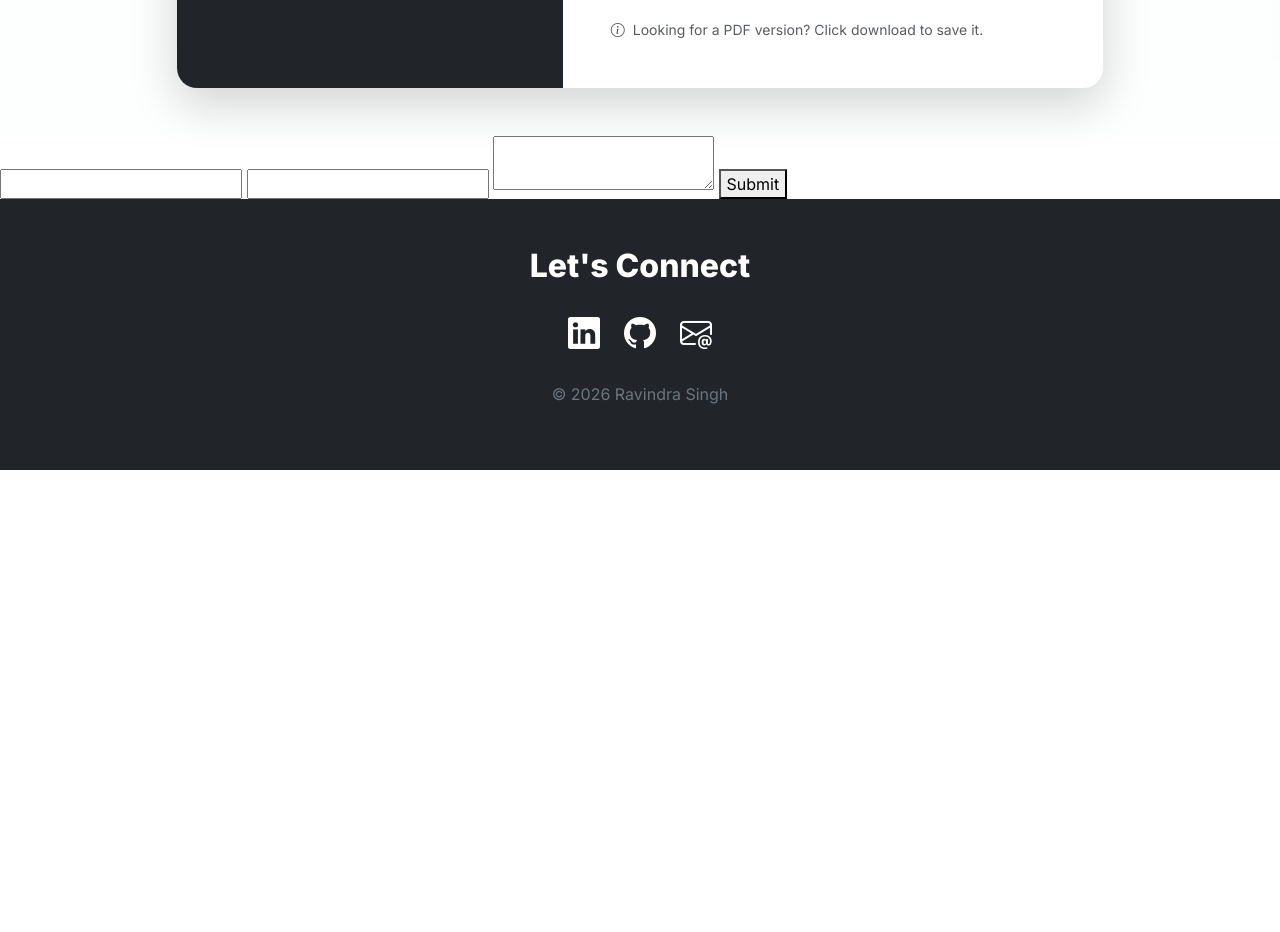
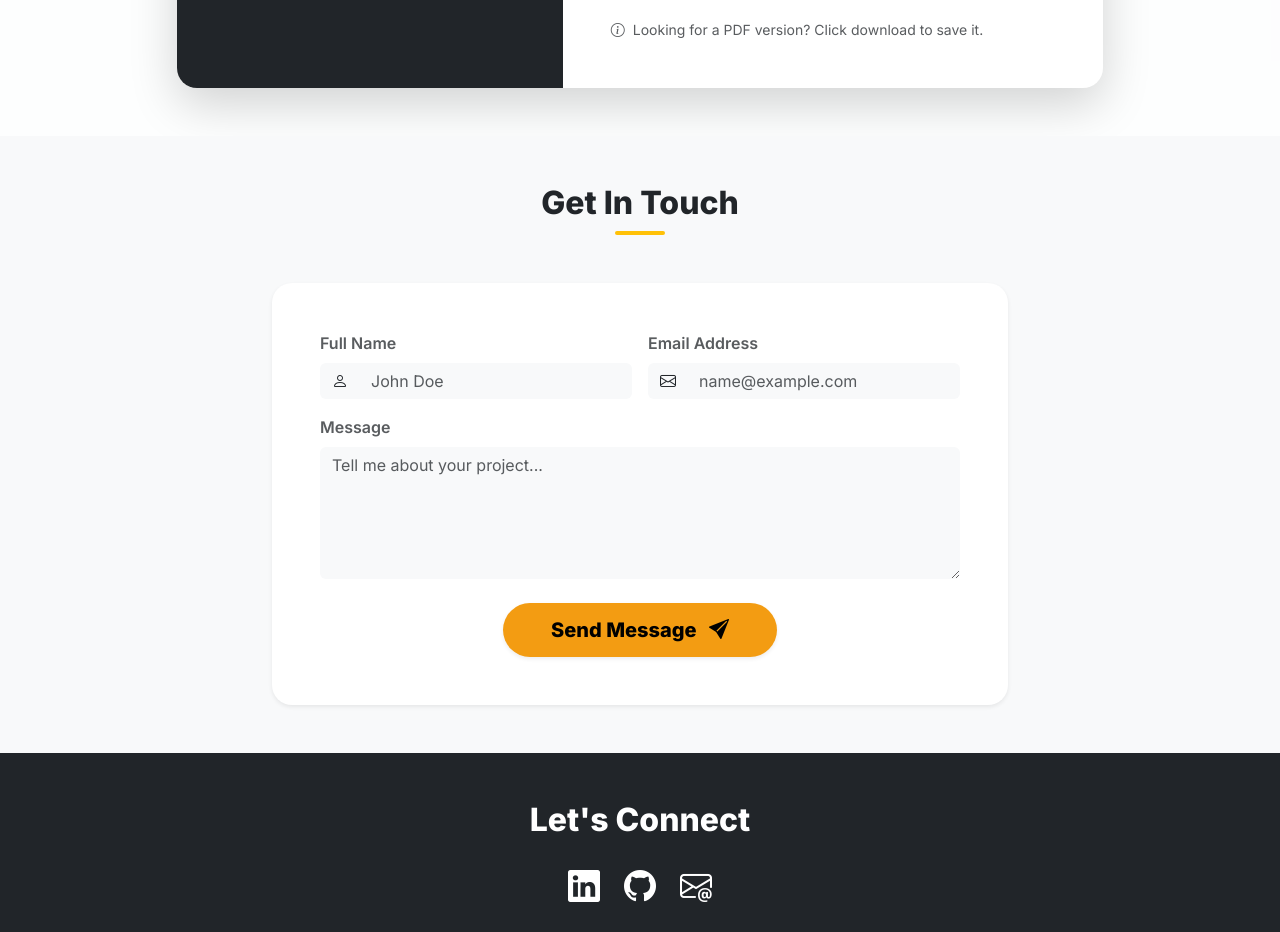
Before and after one commit to ravindra-dot/profile, a plain HTML site: page index.html in a window 1280 px wide. Shown: the part 3496-4428 px from the top of the page. Before the commit the page ends 3966 px from the top, so only its background shows below. Drawn offline with nearby package versions, Linux system fonts and the light colour scheme.

Commit message:
Update index.html

```diff
--- a/index.html
+++ b/index.html
@@ -299,15 +299,53 @@
   </div>
 </section>
 
-  <section>
-    <form action="https://api.web3forms.com/submit" method="POST">
-          <input type="hidden" name="access_key" value="08d2eff9-d16f-49fb-82d4-4d8bfbf674de">
-          <input type="text" name="name" required>
-          <input type="email" name="email" required>
-          <textarea name="message" required></textarea>
-      <button type="submit">Submit</button>
-</form>
-  </section>
+<section id="contact" class="py-5 bg-body-tertiary">
+  <div class="container">
+    <div class="text-center mb-5">
+      <h2 class="fw-bold">Get In Touch</h2>
+      <div class="bg-warning mx-auto" style="height: 4px; width: 50px; border-radius: 2px;"></div>
+    </div>
+
+    <div class="row justify-content-center">
+      <div class="col-lg-8">
+        <div class="card border-0 shadow-sm p-4 p-md-5" style="border-radius: 20px;">
+          <form action="https://api.web3forms.com/submit" method="POST">
+            <input type="hidden" name="access_key" value="08d2eff9-d16f-49fb-82d4-4d8bfbf674de">
+
+            <div class="row g-3">
+              <div class="col-md-6">
+                <label class="form-label fw-semibold text-muted">Full Name</label>
+                <div class="input-group">
+                  <span class="input-group-text bg-light border-0"><i class="bi bi-person"></i></span>
+                  <input type="text" name="name" class="form-control bg-light border-0" placeholder="John Doe" required>
+                </div>
+              </div>
+
+              <div class="col-md-6">
+                <label class="form-label fw-semibold text-muted">Email Address</label>
+                <div class="input-group">
+                  <span class="input-group-text bg-light border-0"><i class="bi bi-envelope"></i></span>
+                  <input type="email" name="email" class="form-control bg-light border-0" placeholder="name@example.com" required>
+                </div>
+              </div>
+
+              <div class="col-12">
+                <label class="form-label fw-semibold text-muted">Message</label>
+                <textarea name="message" class="form-control bg-light border-0" rows="5" placeholder="Tell me about your project..." required></textarea>
+              </div>
+
+              <div class="col-12 text-center mt-4">
+                <button type="submit" class="btn btn-warning btn-lg px-5 rounded-pill shadow-sm fw-bold">
+                  Send Message <i class="bi bi-send-fill ms-2"></i>
+                </button>
+              </div>
+            </div>
+          </form>
+        </div>
+      </div>
+    </div>
+  </div>
+</section>
 
   <footer id="contact" class="py-5 bg-dark text-white text-center">
     <div class="container">
```
